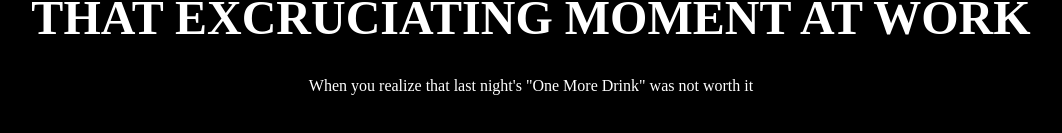
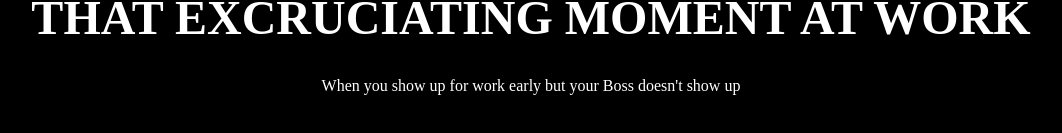
Before and after one commit to coolname101/memes-for-nay, a plain HTML site: page index.html in a window 1280 px wide. Shown: the part 535-668 px from the top of the page, without its empty margins (109-1171 px from the left). Drawn offline with Linux system fonts and the light colour scheme.

Commit message:
Update index.html

```diff
--- a/index.html
+++ b/index.html
@@ -29,7 +29,7 @@ But it must have the following features:
     <div class="'poster">
       <img class="nay-meme" src="./assets/images/Nay.jpeg" alt="Nayoto Hungover at Work" />
       <h1>That Excruciating Moment At Work</h1>
-      <p>When you realize that last night's "One More Drink" was not worth it</p>
+      <p>When you show up for work early but your Boss doesn't show up</p>
     </div>
   </body>
 
```
